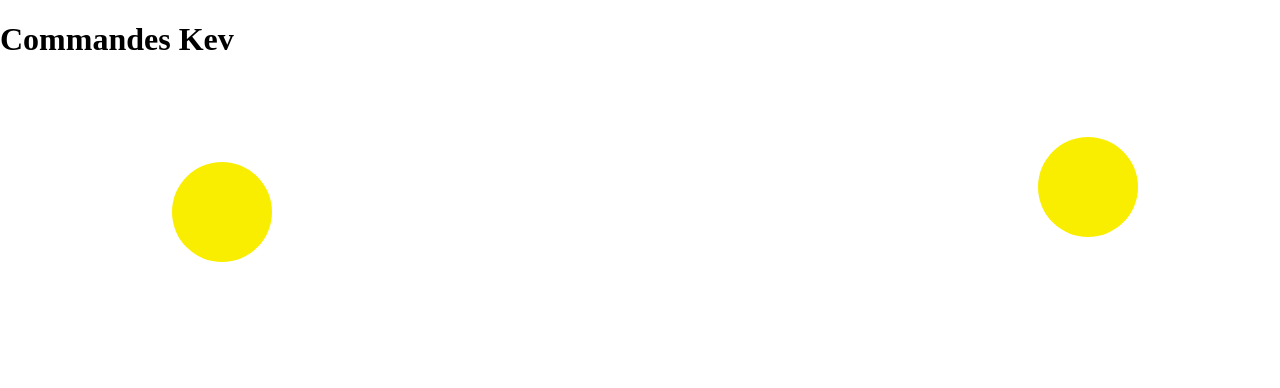
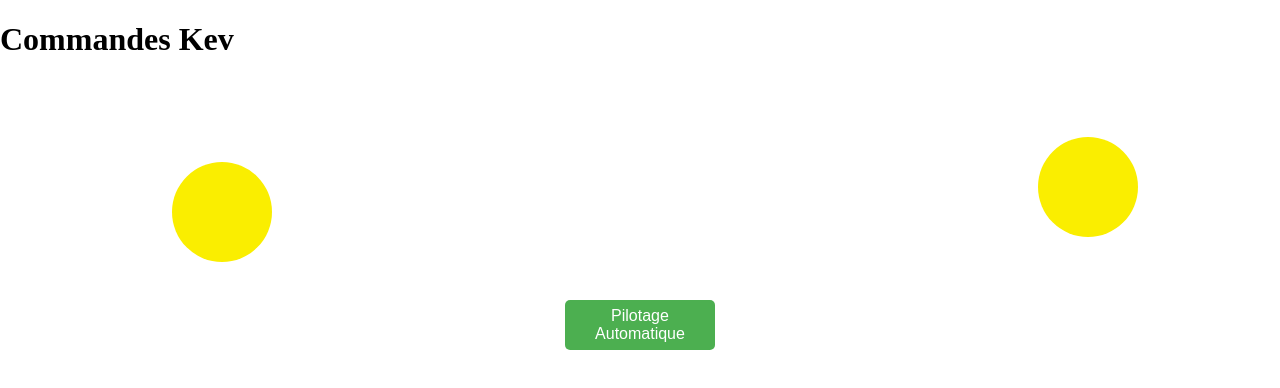
Before and after one commit to quentinRevillon/aruco-navigation-robot, a plain HTML site: page web/templates/curseurs.html in a window 1280 px wide. Drawn offline with nearby package versions, Linux system fonts and the light colour scheme; no server answers.

Commit message:
mmlfsdnfsd

```diff
--- a/web/templates/curseurs.html
+++ b/web/templates/curseurs.html
@@ -59,6 +59,28 @@
             width: 300px;
             height: 20px;
         }
+        #autoPilotContainer {
+    position: absolute;
+    left: 50%; /* Centrer le bouton horizontalement */
+    top: 300px; /* Position verticale */
+    transform: translateX(-50%); /* Ajustement fin pour centrer */
+}
+
+/* Styles pour le bouton de pilotage automatique */
+#autoPilotButton {
+    width: 150px; /* Largeur du bouton */
+    height: 50px; /* Hauteur du bouton */
+    background-color: #4CAF50; /* Couleur du bouton */
+    color: white; /* Couleur du texte */
+    border: none;
+    border-radius: 5px; /* Bords arrondis */
+    font-size: 16px; /* Taille du texte */
+    cursor: pointer; /* Curseur en forme de pointeur */
+}
+
+#autoPilotButton:hover {
+    background-color: #45a049; /* Changement de couleur au survol */
+}
 
 
     </style>
@@ -75,6 +97,9 @@
     <div id="curseur2Container">
         <input type="range" id="horizontal" min="-100" max="100" value="0">
     </div>
+    <div id="autoPilotContainer">
+    <button id="autoPilotButton">Pilotage Automatique</button>
+</div>
 
     <script>
 
@@ -121,6 +146,12 @@
             sendSliderPosition("horizontal", this.value)
         })
 
+        const autoPilotButton = document.getElementById("autoPilotButton");
+
+        autoPilotButton.addEventListener("click", function() {
+        socket.emit("autoPilot", { mode: "on" }); // Envoyer l'information au serveur
+    // Vous pouvez ajouter ici d'autres actions à réaliser au clic sur le bouton
+});
 
 
 
```
